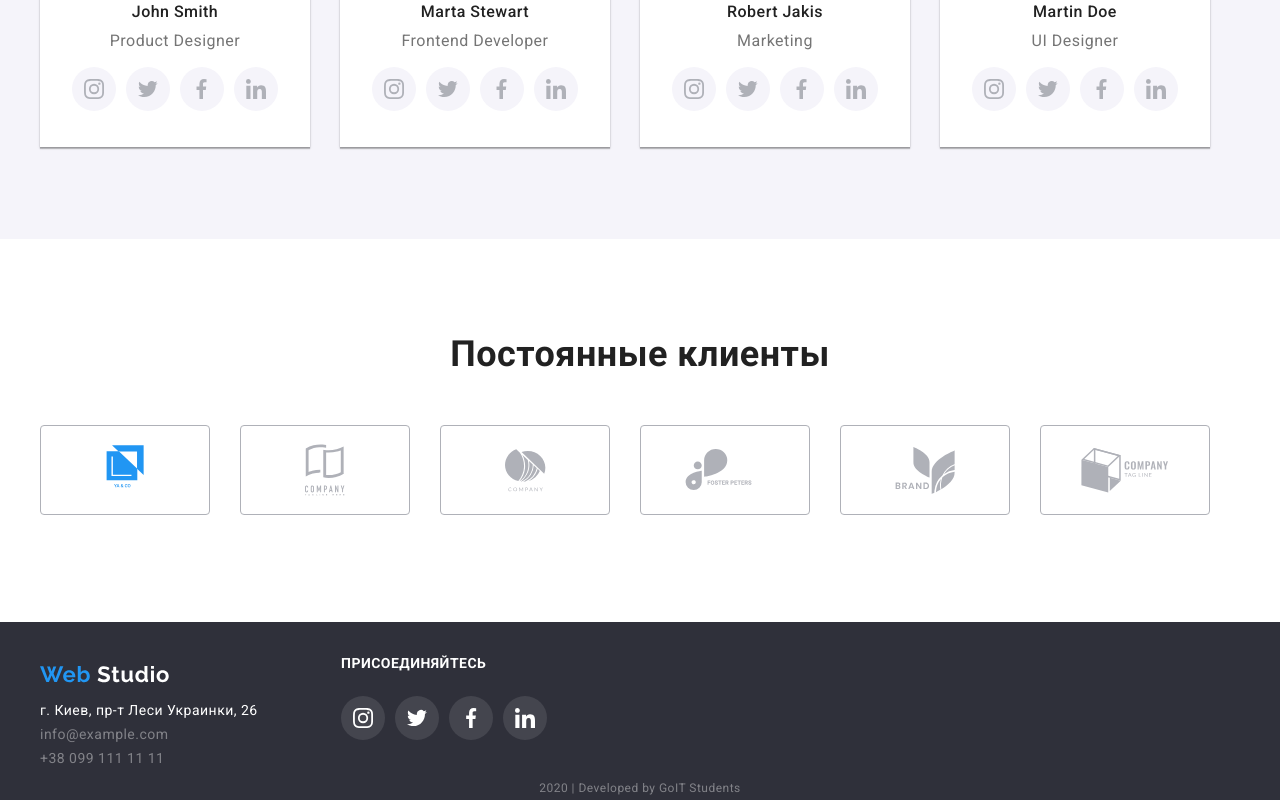
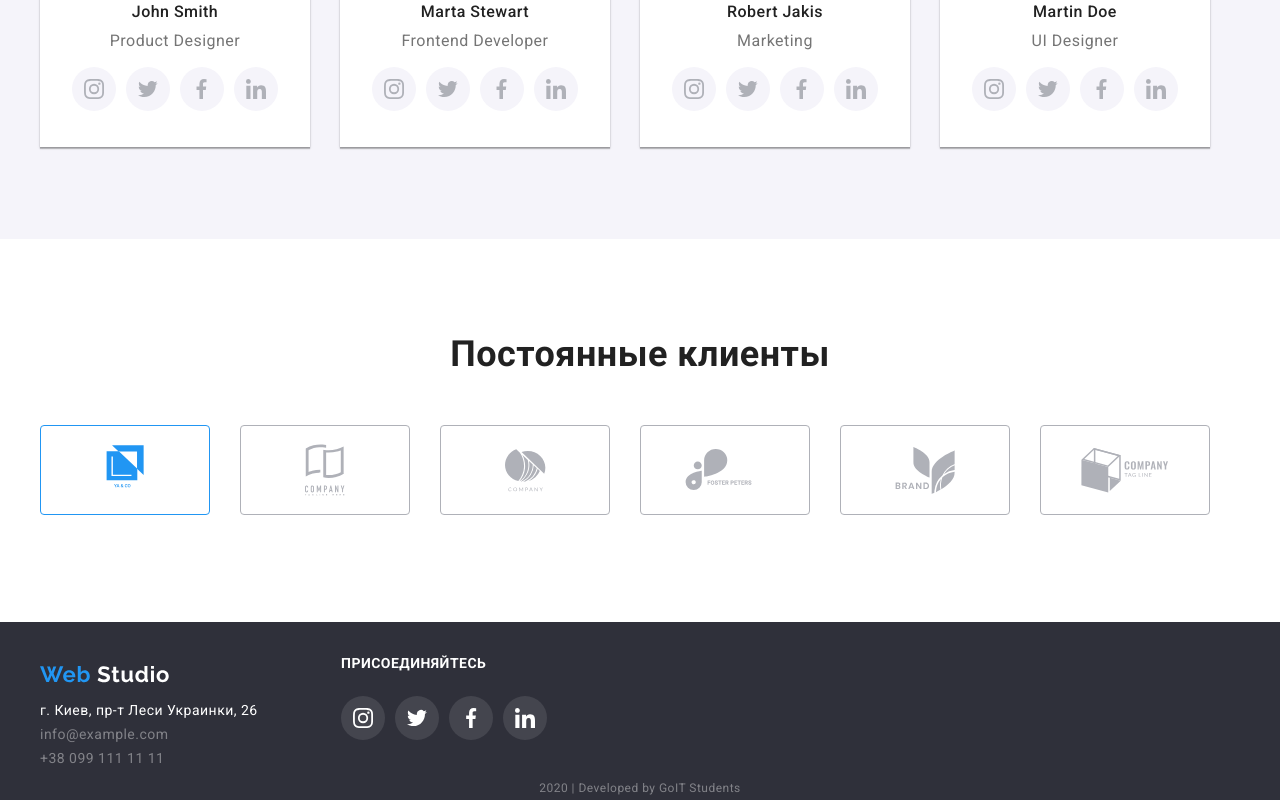
Before and after one commit to DashaIhnatiuk/goit-markup-hw-04, a plain HTML site: page index.html in a window 1280 px wide. In both pictures the pointer is over the link 125 px from the left and 2583 px from the top of the page. Shown: the part 2113-2913 px from the top of the page. Drawn offline with Linux system fonts and the light colour scheme.

Commit message:
Добавила ховер в наши клиенты

```diff
--- a/css/styles.css
+++ b/css/styles.css
@@ -214,9 +214,11 @@ body {
 }
 .client-icons-item:hover {
   fill: var(--accent-color);
+  border: 1px solid var(--accent-color);
 }
 .client-icons-item:focus {
   fill: var(--accent-color);
+  border: 1px solid var(--accent-color);
 }
 ul {
   list-style: none;
```
